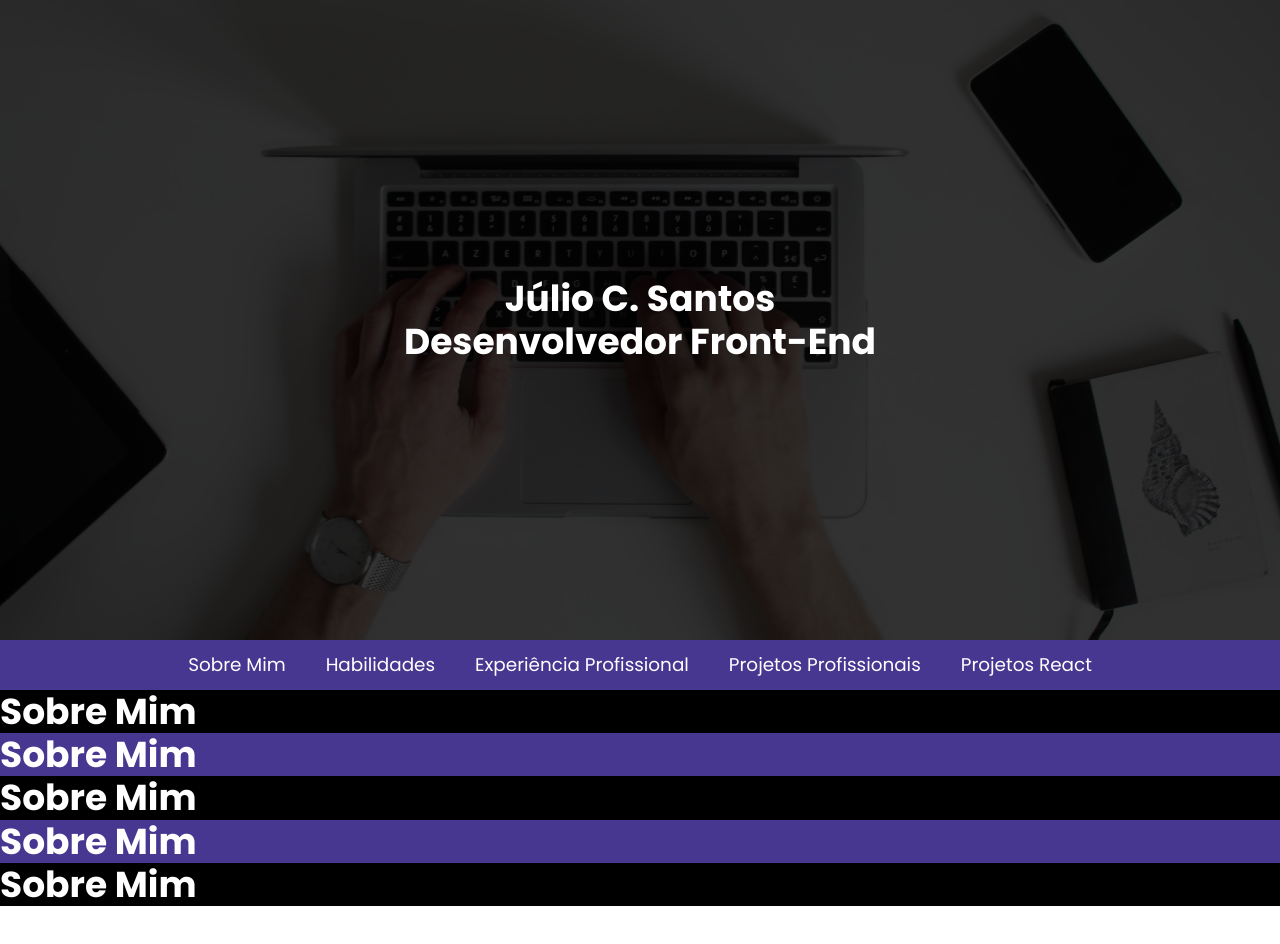
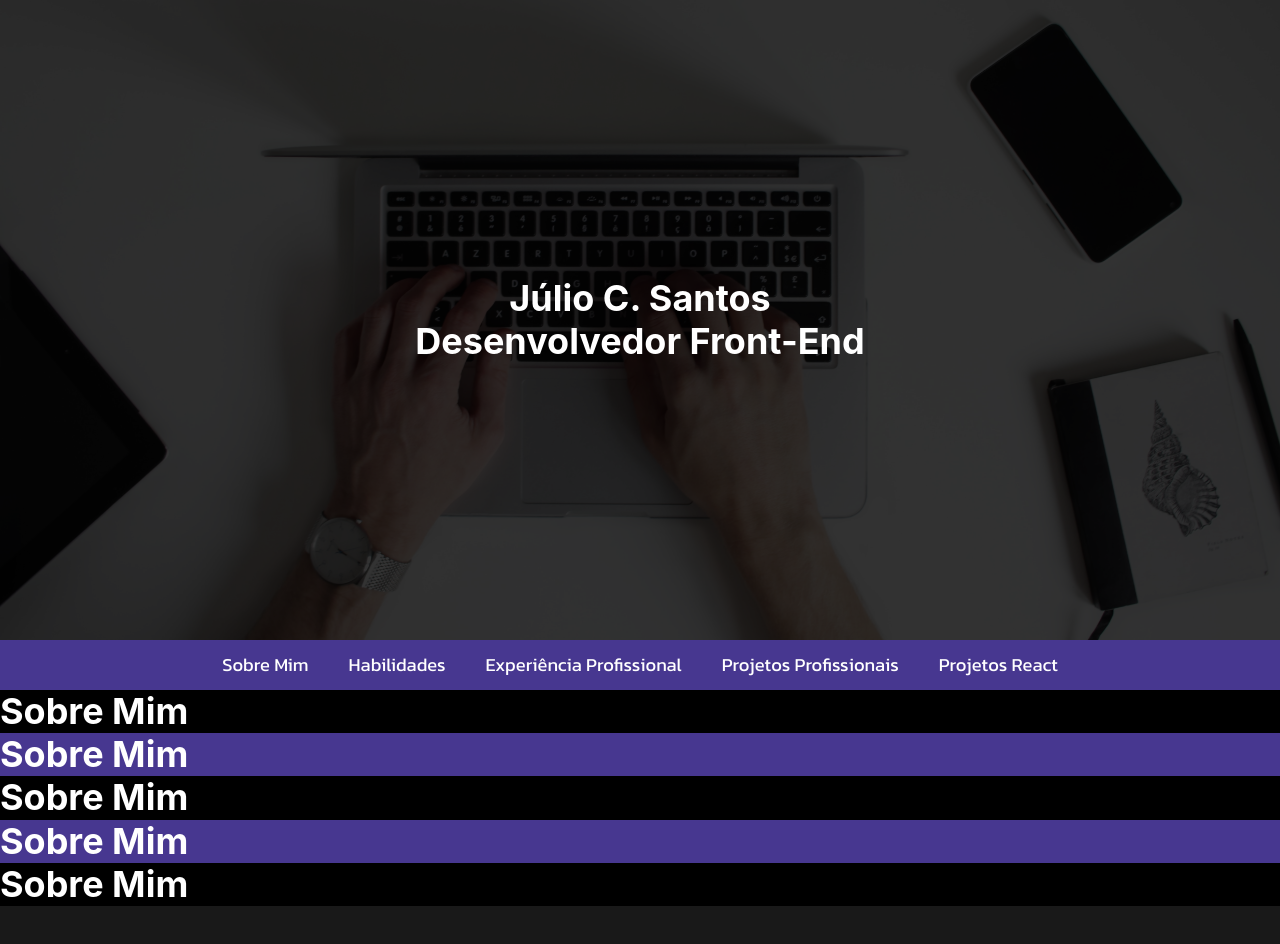
Before and after one commit to JCARSAN/Portfolio-Profissional, a Next.js app: page / in a window 1280 px wide. Shown: the top 944 px of the page. Built offline with nearby package versions, Linux system fonts and the light colour scheme.

Commit message:
Alterando as cores do site, as fonte e o título da página

```diff
--- a/src/pages/_document.tsx
+++ b/src/pages/_document.tsx
@@ -8,7 +8,8 @@ export default class MyDocument extends Document {
                 <Head>
                     <link rel="preconnect" href="https://fonts.googleapis.com" />
                     <link rel="preconnect" href="https://fonts.gstatic.com" />
-                    <link href="https://fonts.googleapis.com/css2?family=Poppins:wght@400;500;600;700;900&display=swap" rel="stylesheet" />
+                    <link href="https://fonts.googleapis.com/css2?family=IBM+Plex+Mono&family=Inter:wght@400;500;700&family=Kanit:wght@400;500;600&display=swap" rel="stylesheet" />
+                    <title>Júlio C. Santos | Desenvolvedor Front-End</title>
                 </Head>
                 <body>
                     <Main />
--- a/src/styles/theme.ts
+++ b/src/styles/theme.ts
@@ -3,29 +3,26 @@ import { extendTheme } from '@chakra-ui/react';
 export const theme = extendTheme({
     colors:{
         light: {
-            "100": 'F5F8FA',
-            "500": '#D9D9D9',
-            "900": '#FFFFFF'
+            "100": '#FFFFFF',
         },
-        highlight: {
-            "500": "#FFBA08"
+        gold: {
+            "100": "#F5DFB6"
         },
         dark: {
-            "300": '#47585B',
-            "900": '#000000'
+            "800": '#191919'
         }
     },
     fonts: {
-        heading: 'Poppins',
-        body: 'Poppins',
+        body: 'Kanit',
     },
     styles: {
         global: {
             body: {
-                bg: 'light.900',
-                color: 'dark.900'
+                bg: 'dark.800',
+                color: 'light.100'
             },
             ul: {
+                color: 'gold.100',
                 listStyleType: 'none',
                 textDecoration: 'none'
             }
```
